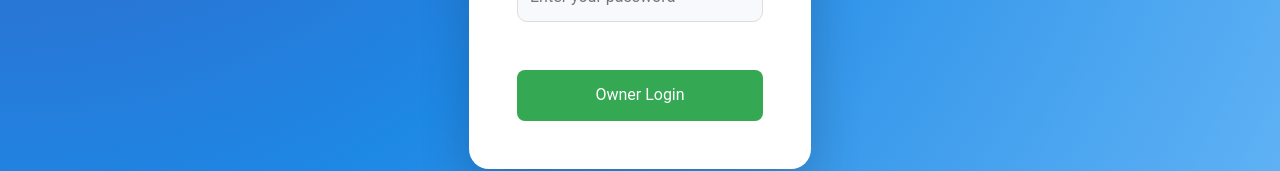
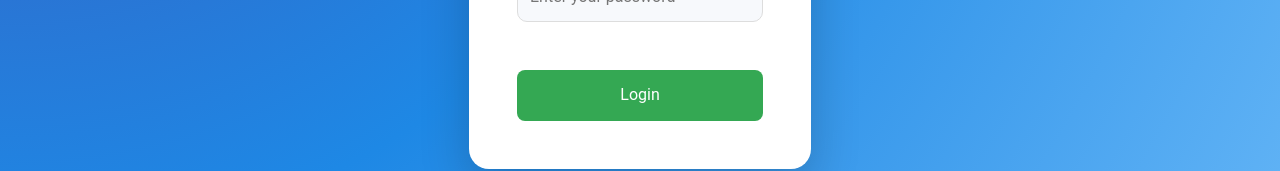
Before and after one commit to adhidhyaRP/newfleet, a React (Vite) app: page / in a window 1280 px wide. Shown: the part 506-677 px from the top of the page. Built offline with nearby package versions, Linux system fonts and the light colour scheme.

Commit message:
Update App.jsx

```diff
--- a/src/App.jsx
+++ b/src/App.jsx
@@ -54,7 +54,7 @@ function Login() {
 
           <div className="button-group">
             <button type="button" className="owner-button" onClick={() => handleLogin('Owner')}>
-              Owner Login
+               Login
             </button>
 
           </div>
```
